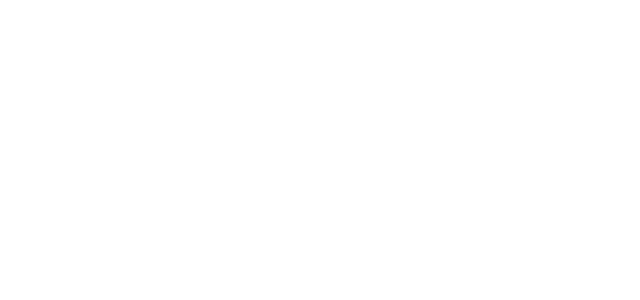
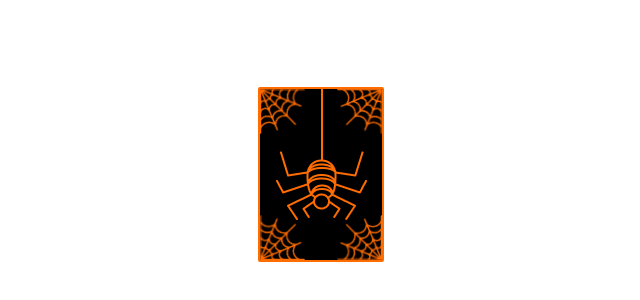
Before and after one commit to KashifKhn/Memory_Game_React, a React (Vite) app: page / in a window 1280 px wide. Shown: the part 226-526 px from the top of the page, without its empty margins (319-959 px from the left). Built offline with nearby package versions, Linux system fonts and the light colour scheme.

Commit message:
adding card and card 3d flip

```diff
--- a/src/App.jsx
+++ b/src/App.jsx
@@ -1,8 +1,10 @@
 import React from 'react'
+import CardList from './components/CardList'
 
 const App = () => {
   return (
-    <div className='App'>
+    <div className='App flex items-center justify-center h-screen prepe'>
+      <CardList />
     </div>
   )
 }
--- /dev/null
+++ b/src/components/Card.jsx
@@ -0,0 +1,30 @@
+import React, { useState } from 'react'
+import cobWeb from '../assets/Images/Cobweb.png'
+import cobWebGray from '../assets/Images/CobwebGrey.png'
+import spider from '../assets/Images/Spider.png'
+
+
+const Card = () => {
+    const [isFlipped, setIsFlipped] = useState(false)
+
+    return (
+        <div
+            className={`
+            relative w-[126px] h-[175px] flex items-center rounded-sm
+            ${isFlipped ? 'border-[#FFBB89]' : "border-orange-dark"}
+            border-2 justify-center
+            ${isFlipped ? 'bg-[#FFBB89]' : 'bg-black'}
+             transition-all duration-500 [transform-style:preserve-3d] ${ isFlipped ? '[transform:rotateY(-180deg)]' : '[transform:rotateY(0deg)]'}
+            `}
+            onClick={() => setIsFlipped(!isFlipped)}
+        >
+            <img className='absolute bottom-0 right-0 w-[45px] h-[45px] rotate-90' src={isFlipped ? cobWebGray : cobWeb} alt="" />
+            <img className='absolute top-0 right-0 w-[45px] h-[45px] ' src={isFlipped ? cobWebGray : cobWeb} alt="" />
+            <img className='absolute top-0 left-0 w-[45px] h-[45px] -rotate-90' src={isFlipped ? cobWebGray : cobWeb} alt="" />
+            <img className='absolute bottom-0 left-0 w-[45px] h-[45px] -rotate-180' src={isFlipped ? cobWebGray : cobWeb} alt="" />
+            <img className='self-start' src={spider} alt="" />
+        </div>
+    )
+}
+
+export default Card
--- /dev/null
+++ b/src/components/CardList.jsx
@@ -0,0 +1,12 @@
+import React from 'react'
+import Card from './Card'
+
+const CardList = () => {
+  return (
+    <div className='[perspective:500px]'>
+      <Card />
+    </div>
+  )
+}
+
+export default CardList
--- a/src/index.css
+++ b/src/index.css
@@ -14,3 +14,12 @@
     src: url("assets/Fonts/Lunacy.woff") format("woff"),
          url("assets/Fonts/Lunacy.woff2") format("woff2");
 }
+
+html {
+    cursor: url(./assets/Cursors/Ghost.cur), auto;
+}
+
+.App {
+    perspective: 500px;
+
+}
--- a/tailwind.config.js
+++ b/tailwind.config.js
@@ -5,7 +5,15 @@
     "./src/**/*.{js,ts,jsx,tsx}"
   ],
   theme: {
-    extend: {},
+    extend: {
+      colors: {
+        'orange-dark': '#FF6D00',
+      },
+      fontFamily: {
+        Creepy: ['Creepy', 'sans'],
+        Lunacy: ['Lunacy', 'sans']
+      }
+    },
   },
   plugins: [],
 }
```
Also changed, not shown: 1 other file (tests, documents, lock files or other folders).
